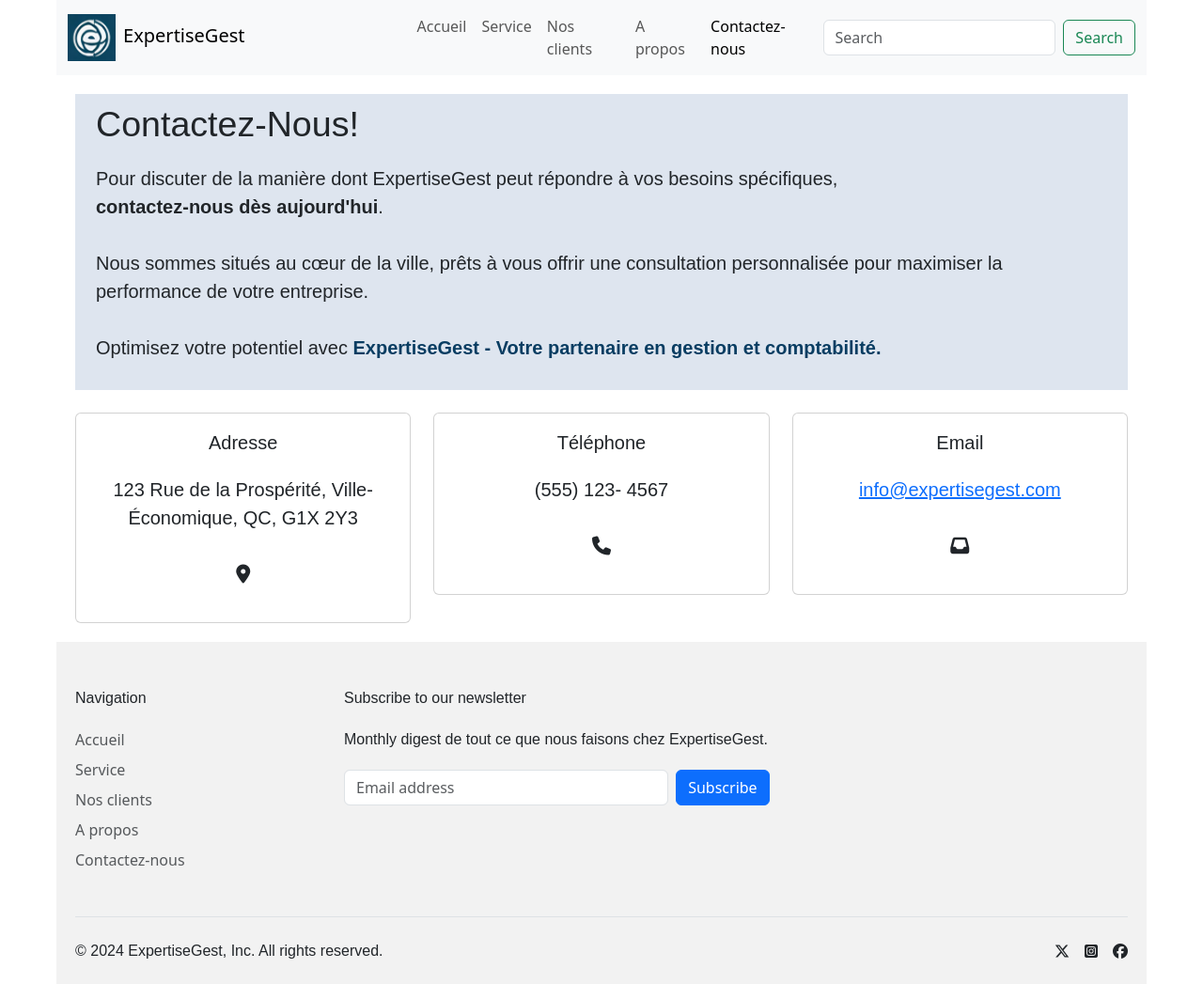
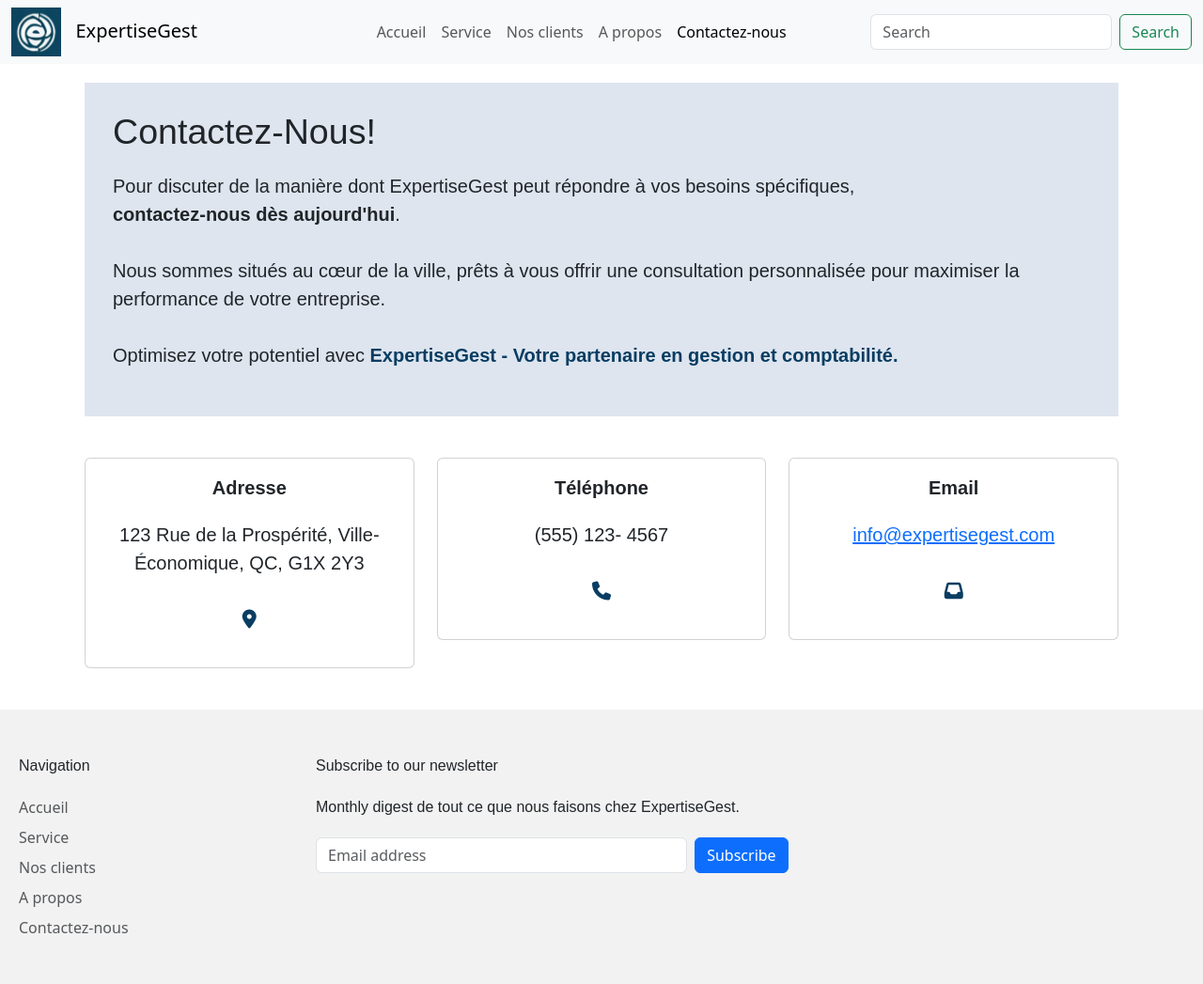
Before and after one commit to mildshield14/RED2041_devoir1, a plain HTML site: page contact.html in a window 1280 px wide. Shown: the top 1047 px of the page at 94% size. Drawn offline with nearby package versions, Linux system fonts and the light colour scheme.

Commit message:
added some more stuff

```diff
--- a/contact.html
+++ b/contact.html
@@ -20,7 +20,12 @@ partagé par une étudiante du cours pendant le cours magistrale
 <!-- Les icones (reseaux sociaux, contact) viennent de FontAwesome -->
 <!-- Lien: https://fontawesome.com -->
 
-<!-- Les images viennent du site https://www.pexels.com -->
+<!-- Les images viennent du site https://www.pexels.com
+
+    sauf celui du logo qui a été généré par une IA générative (extension sur https://www.canva.com)
+    avec le prompt: 'Generate a minimalist and modern logo for an accounting company called ExpertiseGest'
+
+-->
 
 <!-- Deploiment avec GitHub et Netlify-->
 
@@ -37,64 +42,7 @@ partagé par une étudiante du cours pendant le cours magistrale
         <meta name="description" content="">
         <meta name="viewport" content="width=device-width, initial-scale=1">
         <link href="https://cdn.jsdelivr.net/npm/bootstrap@5.3.3/dist/css/bootstrap.min.css" rel="stylesheet" integrity="sha384-QWTKZyjpPEjISv5WaRU9OFeRpok6YctnYmDr5pNlyT2bRjXh0JMhjY6hW+ALEwIH" crossorigin="anonymous">
-        <style>
-
-            .content{
-                padding: 20px;
-            }
-
-            body {
-            max-width: 1200px;
-            margin: 0 auto;
-            padding: 0 20px;
-              }
-
-            /* Apply font styles */
-            p, h1, h2, h3, h4, h5, h6 {
-                font-family: Arial, sans-serif;
-                font-size: 16px;
-                line-height: 1.5;
-                margin-bottom: 20px;
-            }
-
-            #logo_pic{
-            padding: 0px;
-            margin-right: 8px;
-            }
-
-            .navbar_brand{
-                margin-right:5px;
-            }
-
-            .navbar-text{
-            margin-left: -5px;
-            color: black;
-            }
-
-            .display-4{
-                font-size: 235%;
-            }
-
-            b{
-                font-weight: bold;
-            }
-
-            .jumbotron{
-                background-color: rgb(222, 229, 239);
-                padding:10px;
-            }
-
-            .card-body{
-                text-align: center;
-            }
-
-            footer{
-                padding:20px;
-                background-color: rgb(242, 242, 242);
-            }
-
-
-        </style>
+        <link href="styles.css" rel="stylesheet">
     </head>
     <body>
         <!--[if lt IE 7]>
@@ -151,23 +99,22 @@ partagé par une étudiante du cours pendant le cours magistrale
           </nav>
 
 
-
-          <div class="content">
-            <div class="jumbotron jumbotron-fluid">
-                <div class="container">
-                  <h1 class="display-4 title">Contactez-Nous!</h1>
+        <div class="content container">
+          <div class="jumbotron jumbotron-fluid">
+            <div class="container content">
+                  <p class="display-4">Contactez-Nous!</p>
                   <p class="lead">
                     Pour discuter de la manière dont ExpertiseGest peut répondre à vos besoins spécifiques, <br><b>contactez-nous dès aujourd'hui</b>. <br><br>
                     Nous sommes situés au cœur de la ville, prêts à vous offrir une consultation personnalisée pour maximiser la performance de votre entreprise. <br><br>Optimisez votre potentiel avec <b style="color:rgb(9, 61, 98);">ExpertiseGest - Votre partenaire en gestion et comptabilité.</b>
                   </p>
-                </div>
-              </div>
+            </div>
+          </div>
               <br>
 
                 <div class="row">
                 <div class="col-md-4">
                     <div class="card">
-                        <div class="card-body">
+                        <div class="card-body card-body-contact">
                             <h3 class="lead title">Adresse</h3>
                             <p class="lead">123 Rue de la Prospérité, Ville-Économique, QC, G1X 2Y3 <br><br>
                             <span><i class="fa-solid fa-location-dot"></i></span></p>
@@ -177,7 +124,7 @@ partagé par une étudiante du cours pendant le cours magistrale
 
                 <div class="col-md-4">
                     <div class="card">
-                        <div class="card-body">
+                        <div class="card-body card-body-contact">
                             <h3 class="lead title">Téléphone</h3>
                             <p class="lead">(555) 123- 4567 <br><br>
                                <span><i class="fa-solid fa-phone"></i></span>
@@ -188,7 +135,7 @@ partagé par une étudiante du cours pendant le cours magistrale
 
                 <div class="col-md-4">
                     <div class="card">
-                        <div class="card-body">
+                        <div class="card-body card-body-contact">
                             <h3 class="lead title">Email</h3>
                             <p class="lead"> <a href="mailto:info@expertisegest.com">info@expertisegest.com</a> <br><br>
                                 <span><i class="fa-solid fa-inbox"></i></span>
@@ -197,7 +144,7 @@ partagé par une étudiante du cours pendant le cours magistrale
                     </div>
                 </div>
             </div>
-
+            <br>
 
         </div>
 
--- /dev/null
+++ b/styles.css
@@ -0,0 +1,109 @@
+/* CSS general */
+.content{
+    padding: 20px;
+}
+
+
+content {
+    max-width: 1200px;
+    margin: 0 auto;
+    padding: 0 20px;
+}
+
+/* Apply font styles */
+p, h1, h2, h3, h4, h5, h6 {
+    font-family: Arial, sans-serif;
+    font-size: 16px;
+    line-height: 1.5;
+    margin-bottom: 20px;
+}
+
+#logo_pic{
+padding: 0px;
+margin-right: 8px;
+}
+
+
+.navbar-text{
+margin-left: -5px;
+color: black;
+}
+
+footer{
+padding:20px;
+background-color: rgb(242, 242, 242);
+}
+
+/* CSS pour review.html */<div class="jumbotron jumbotron-fluid">
+            <div class="container content">
+            <h1 class="display-4">A propos</h1>
+            <p class="lead">
+.review-image {
+    max-width: 100%;
+    height: auto;
+    transition: transform 0.5s ease;
+}
+
+.review{
+
+    align-content: center;
+}
+
+
+/* CSS pour service.html */
+span{
+    color: rgb(9, 61, 98);
+ }
+
+ b{
+    font-weight: bold;
+ }
+
+ .title{
+    font-weight: bold;
+ }
+
+
+ /* CSS pour contact.html */
+ .jumbotron{
+    background-color: rgb(222, 229, 239);
+    padding:10px;
+    margin-bottom: 20px;
+}
+
+.card-body-contact{
+    text-align: center;
+}
+
+
+/* CSS pour about.html */
+.carousel-control-prev-icon
+{
+ margin-bottom: 85px;
+ background-color: rgb(127, 139, 146);
+}
+
+.carousel-control-next-icon
+{
+margin-bottom: 85px;
+background-color: rgb(127, 139, 146);
+}
+
+ .carousel-control-prev,
+ .carousel-control-next {
+ font-weight: bold;
+
+ }
+
+ .navbar-text{
+     margin-left: 2px;
+     color: black;
+ }
+
+ .navbar_brand{
+     margin-right:5px;
+ }
+
+ .display-4{
+         font-size: 235%;
+ }
```
Also changed, not shown: about.html (+17 -84 lines), home.html (+9 -56 lines), index.html (+6 -2 lines), review.html (+16 -63 lines), service.html (+7 -59 lines).
